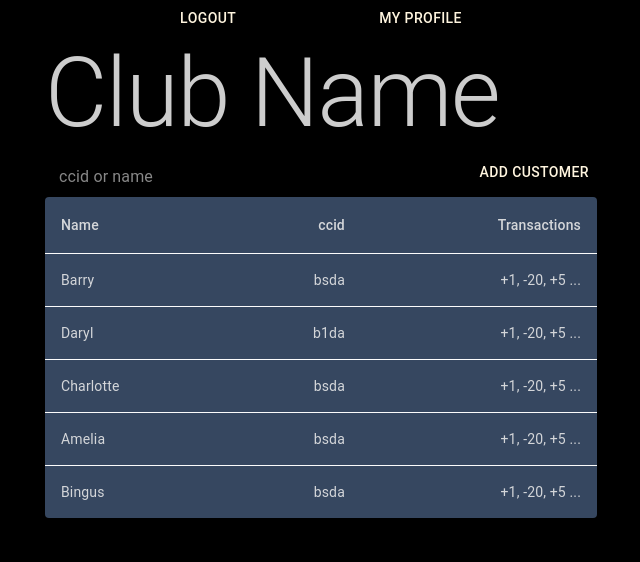
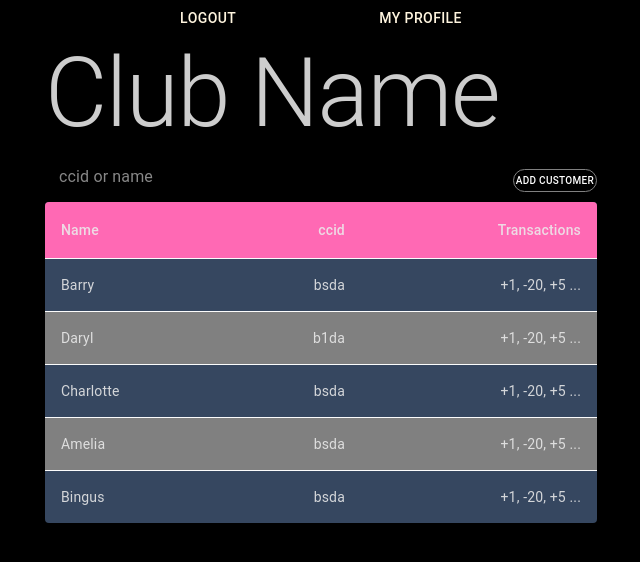
Before and after one commit to UAlbertaCompEClub/credit-tracking, a React (Create React App) app in the folder client/: page / in a window 1280 px wide. Shown: the top 562 px of the page, without its empty margins (319-959 px from the left). Built offline with nearby package versions, Linux system fonts and the light colour scheme; no server answers.

Commit message:
did some simple table style skeleton, colors are still tbd dont kill me fiaz <3

```diff
--- a/client/src/AddUser.js
+++ b/client/src/AddUser.js
@@ -2,8 +2,6 @@ import {Button, FormControl,Alert, Input, InputLabel, Container, FormHelperText,
 import {useState} from 'react'
 import {RequestService} from "./Services/RequestService"
 import "./style.css"
-import ButtonUnstyled, { buttonUnstyledClasses } from '@mui/core/ButtonUnstyled';
-import { styled } from '@mui/system';
 
 export function AddUser(props) {
     const[ccid,setCcid] = useState("")
--- a/client/src/ClubDashboard.js
+++ b/client/src/ClubDashboard.js
@@ -2,6 +2,8 @@ import {Button, FormControl, Input, InputLabel, Container, FormHelperText,Stack,
 import {useState} from 'react'
 import {RequestService} from "./Services/RequestService"
 import {AddUser} from './AddUser'
+import "./style.css"
+
 function ClubDashboard(props){
 
     const [clubName, setClubName] = useState(props.club)
@@ -55,11 +57,11 @@ function ClubDashboard(props){
     }
 
     const table = <TableContainer component={Paper}>
-    <Table aria-label="simple table">
+    <Table aria-label="simple table" className = "thead tbody">
       <TableHead>
         <TableRow>
           <TableCell>Name</TableCell>
-          <TableCell align="right">ccid</TableCell>
+          <TableCell align="right" >ccid</TableCell>
           <TableCell align="right">Transactions</TableCell>
         </TableRow>
       </TableHead>
@@ -98,7 +100,7 @@ function ClubDashboard(props){
                     <InputLabel htmlFor = "ccid">ccid or name</InputLabel>
                     <Input id = "ccid" value = {ccid} onChange= {(e) => {setCcid(e.target.value); searchUsers(e.target.value)}} />
                 </FormControl>
-                <Button onClick = {(e)=>{setShowAddUser(true)}}> Add Customer</Button>
+                <Button className="btn whiteBtn" font-size="" onClick = {(e)=>{setShowAddUser(true)}}> Add Customer</Button>
             </Stack>
 
             {showAddUser && <AddUser setShowAddUser ={setShowAddUser} refresh = {refresh} />}
--- a/client/src/style.css
+++ b/client/src/style.css
@@ -16,7 +16,7 @@
 }
 /*-------------------------------------------------------*/
 
-/*----------------------------- Btns -------------------*/
+/*----------------------------- Buttons -------------------*/
 .btn {
     border: 0.5px solid;
     background-color: transparent;
@@ -24,7 +24,7 @@
     padding: 2px 2px;
     font-size: 10px;
     cursor: pointer;
-    margin-top: 20px;
+    margin-top: 20px;   /*todo: change to flex boxes*/
     margin-bottom: 10px;
     border-top-left-radius: 30px;
     border-top-right-radius: 30px;
@@ -63,3 +63,16 @@
     background-color: white;
 }
 /*------------------------------------------------*/
+
+/*------------------Tables------------------------*/
+.tbody tr:nth-child(even){
+    background: grey;
+    border-bottom: 1.5px solid cyan;
+    border-top: 1.5px solid cyan;
+}
+.thead thead{
+    background: hotpink;
+    border-bottom: 1.5px solid cyan;
+}
+
+/*------------------------------------------------*/
```
